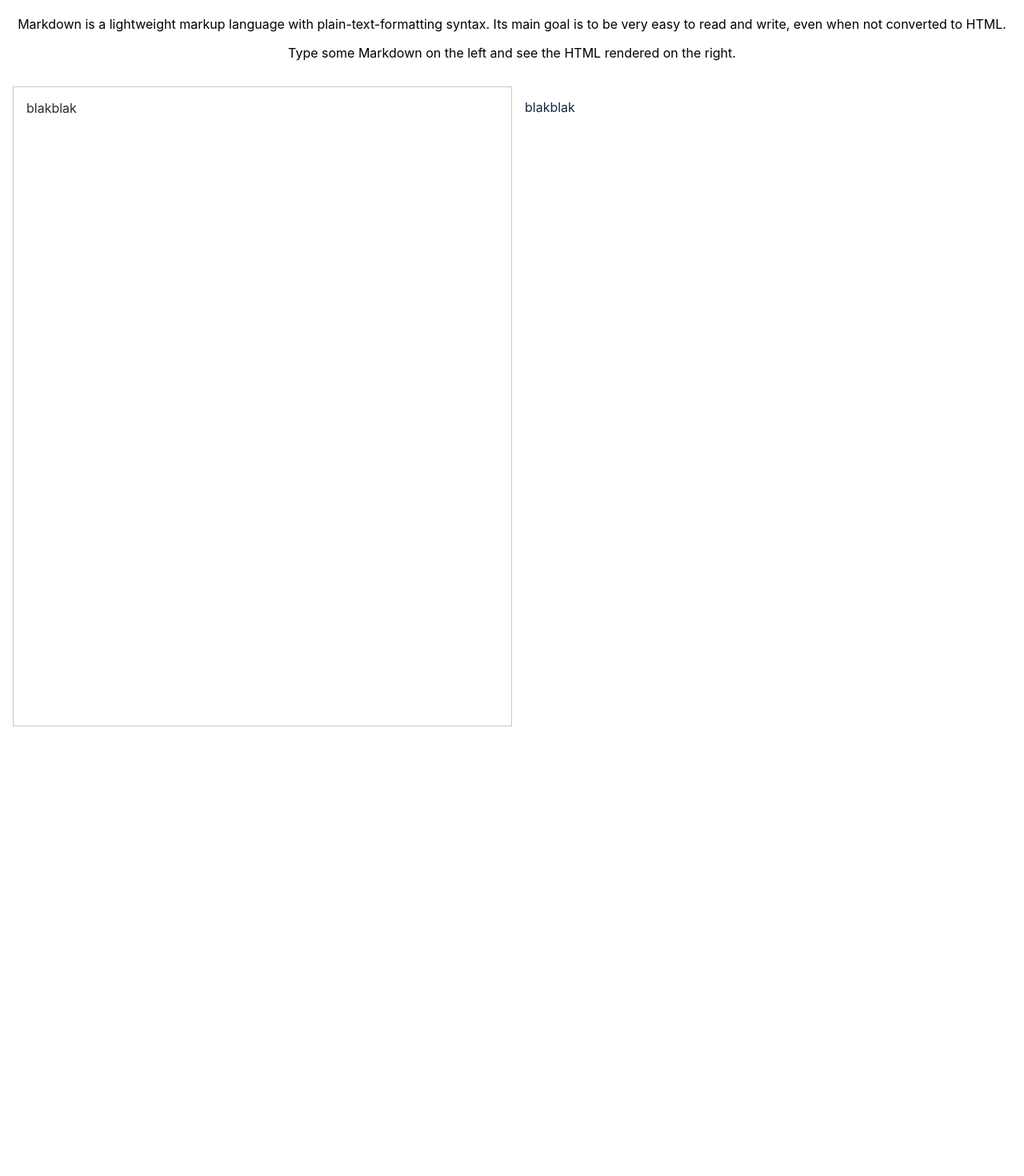
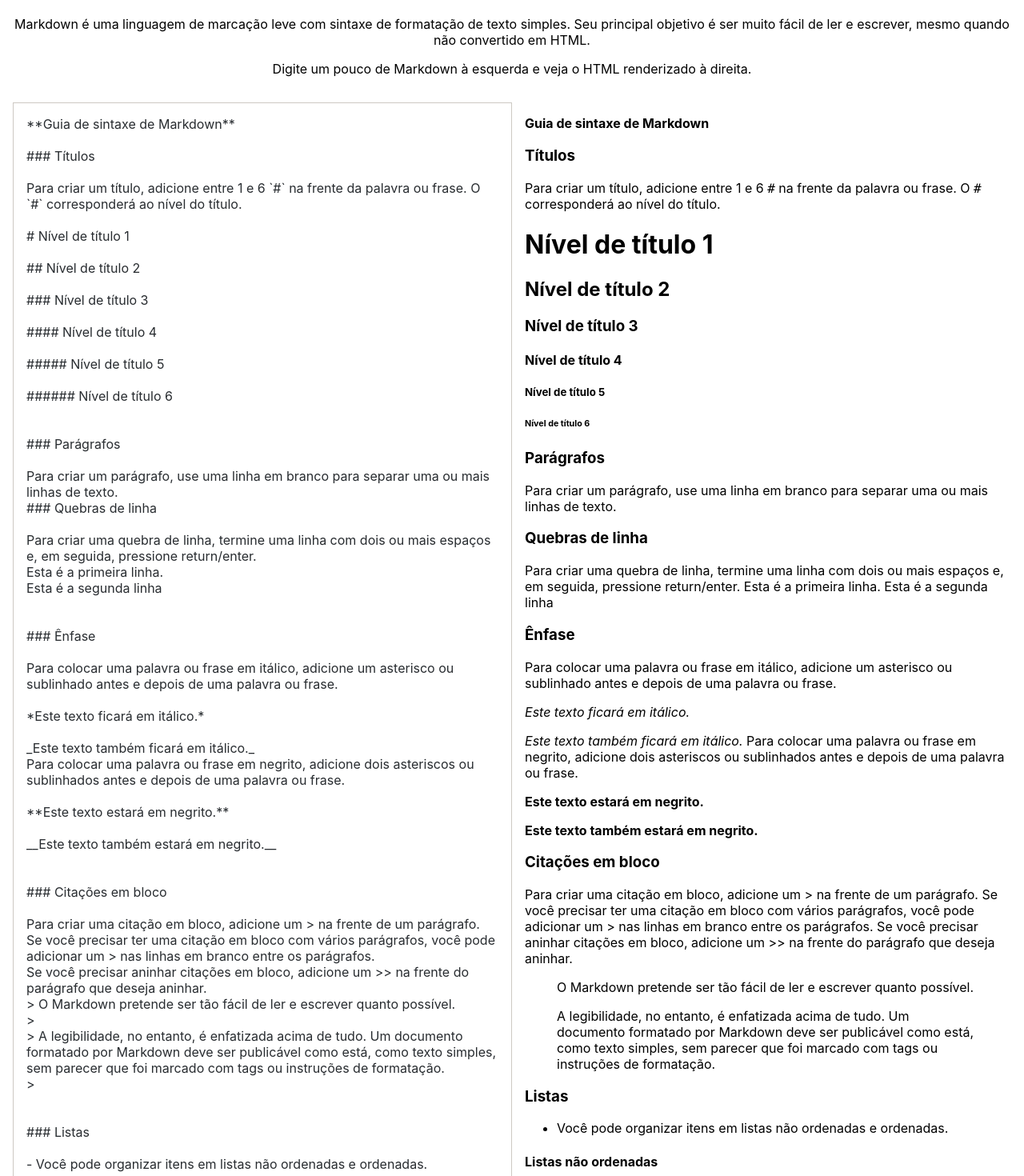
Before and after one commit to RosaErick/MarkdownPreview.FCC, a React (Vite) app: page / in a window 1280 px wide. Shown: the part 120-1590 px from the top of the page at 80% size. Before the commit the page ends 1028 px from the top, so only its background shows below. Built offline with nearby package versions, Linux system fonts and the light colour scheme.

Commit message:
adding placeholder text, favicon, metadata and cleaning code

```diff
--- a/index.html
+++ b/index.html
@@ -1,10 +1,14 @@
 <!DOCTYPE html>
-<html lang="en">
+<html lang="PT-BR">
   <head>
     <meta charset="UTF-8" />
     <link rel="icon" type="image/svg+xml" href="/src/imgs/favicon.ico" />
     <meta name="viewport" content="width=device-width, initial-scale=1.0" />
-    <title>Vite App</title>
+    <meta
+      description="Markdown Preview for FreeCodeCamp Curriculum"
+      author="Erick Rosa"
+    />
+    <title>Markdown Preview</title>
   </head>
   <body>
     <div id="root"></div>
--- a/package.json
+++ b/package.json
@@ -1,5 +1,6 @@
 {
   "name": "markdown-preview-fcc",
+  "author":"Erick Rosa",
   "version": "0.0.0",
   "scripts": {
     "dev": "vite",
--- a/src/App.jsx
+++ b/src/App.jsx
@@ -3,7 +3,6 @@ import { Header } from "./components/header";
 import Preview from "./components/preview";
 import { Editor } from "./components/editor";
 import styled, { keyframes } from "styled-components";
-
 
 const GitHubIconArm = styled.path`
   transform-origin: 8em 6em;
@@ -55,7 +54,139 @@ const Wrapper = styled.div`
   min-height: 100vh;
 `;
 
-const placeholder = "blakblak";
+const placeholder = `**Guia de sintaxe de Markdown**
+
+### Títulos
+
+Para criar um título, adicione entre 1 e 6 \`#\` na frente da palavra ou frase. O \`#\` corresponderá ao nível do título.
+
+# Nível de título 1
+
+## Nível de título 2
+
+### Nível de título 3
+
+#### Nível de título 4
+
+##### Nível de título 5
+
+###### Nível de título 6
+
+
+### Parágrafos
+
+Para criar um parágrafo, use uma linha em branco para separar uma ou mais linhas de texto.
+### Quebras de linha
+
+Para criar uma quebra de linha, termine uma linha com dois ou mais espaços e, em seguida, pressione return/enter.
+Esta é a primeira linha.
+Esta é a segunda linha
+
+
+### Ênfase
+
+Para colocar uma palavra ou frase em itálico, adicione um asterisco ou sublinhado antes e depois de uma palavra ou frase.
+
+*Este texto ficará em itálico.*
+
+_Este texto também ficará em itálico._
+Para colocar uma palavra ou frase em negrito, adicione dois asteriscos ou sublinhados antes e depois de uma palavra ou frase.
+
+**Este texto estará em negrito.**
+
+__Este texto também estará em negrito.__
+
+
+### Citações em bloco
+
+Para criar uma citação em bloco, adicione um > na frente de um parágrafo. Se você precisar ter uma citação em bloco com vários parágrafos, você pode adicionar um > nas linhas em branco entre os parágrafos.
+Se você precisar aninhar citações em bloco, adicione um >> na frente do parágrafo que deseja aninhar.
+> O Markdown pretende ser tão fácil de ler e escrever quanto possível.
+>
+> A legibilidade, no entanto, é enfatizada acima de tudo. Um documento formatado por Markdown deve ser publicável como está, como texto simples, sem parecer que foi marcado com tags ou instruções de formatação.
+>
+
+
+### Listas
+
+- Você pode organizar itens em listas não ordenadas e ordenadas.
+
+
+#### Listas não ordenadas
+
+Para criar uma lista não ordenada, adicione traços (-), asteriscos (*) ou sinais de adição (+) na frente dos itens de linha.
+- Item 1
+- Item 2
+  - Item 2.1
+  - Item 2.2
+- Item 3
+
+
+#### Listas ordenadas
+
+Para criar uma lista ordenada, adicione números seguidos por períodos e itens de linha.
+1. Item 1
+2. Item 2
+3. Item 3
+  1. Item 3.1
+  2. Item 3.2
+4. Item 4
+
+
+### Blocos de código
+
+Normalmente são recuados quatro espaços ou uma tabulação.
+Você pode envolver seu código com \`\`\` para criar um bloco de código e, adicionando um idioma opcional, seu código terá realce de sintaxe.
+Você pode recuar cada linha do bloco em pelo menos quatro espaços ou uma tabulação.
+\`\`\`js
+console.log("Olá mundo!");
+\`\`\`
+    <html>
+      <head></head>
+      <corpo>
+        <h1>Olá Mundo</h1>
+      </body>
+    </html>
+
+### Regras horizontais
+
+Para criar uma régua horizontal, use três ou mais asteriscos (***), traços (---) ou sublinhados (___) em uma linha.
+***
+
+
+### Imagens
+
+Para adicionar uma imagem, adicione um ponto de exclamação (!), seguido por um texto alternativo entre colchetes e o caminho ou URL para o recurso de imagem.
+
+![Logo](http://blog.joeybronner.fr/wp-content/uploads/2014/02/markdown_logo_large.png)
+
+Para adicionar um link a uma imagem, coloque o Markdown da imagem entre colchetes e adicione o link entre parênteses
+
+![Status da Netlify](https://api.netlify.com/api/v1/badges/4f96a8ed-8cd8-437e-8179-0f654debd772/deploy-status)
+
+### Links
+
+Para criar um link, coloque o texto do link entre colchetes e siga-o imediatamente com o URL entre parênteses.
+Para adicionar um título, coloque-o entre parênteses após o URL.
+Este é um [link](https://github.com/RosaErick/markdown-preview-fcc) para o repositório.
+Você pode ler mais sobre Markdown [aqui](https://www.markdownguide.org/basic-syntax "Markdown Guide").
+
+### URLs e endereços de e-mail
+
+Para transformar um URL ou endereço de e-mail em um link, coloque-o entre colchetes angulares.
+<https://daringfireball.net/projects/markdown/syntax>
+<seunome@exemplo.com>
+
+### Listas de tarefas
+- [x] este é um item completo
+- [ ] este é um item incompleto
+
+### Tabelas
+
+| Cabeçalho | Cabeçalho |
+| -------- |:--------:|
+| Conteúdo | Conteúdo |
+`;
 
 export default function App() {
   const [text, setText] = useState(placeholder);
--- a/src/components/GlobalStyle.jsx
+++ b/src/components/GlobalStyle.jsx
@@ -1,5 +1,4 @@
 import { createGlobalStyle } from "styled-components";
-
 
 const GlobalStyle = createGlobalStyle`
 
@@ -9,21 +8,9 @@ const GlobalStyle = createGlobalStyle`
   box-sizing: border-box;
 }
 
-
-
-code {
-  font-family: source-code-pro, Menlo, Monaco, Consolas, 'Courier New',
-    monospace;
-}
-
 #root {
   min-height: 100vh;
 }
+`;
 
-
-
-
-
-`
-
-export default GlobalStyle
+export default GlobalStyle;
--- a/src/components/header.jsx
+++ b/src/components/header.jsx
@@ -16,12 +16,13 @@ const Header = () => {
     <HeaderBlock>
       <h1 className="HeaderTitle">Markdown Previewer</h1>
       <p>
-        Markdown is a lightweight markup language with plain-text-formatting
-        syntax. Its main goal is to be very easy to read and write, even when
-        not converted to HTML.
+        Markdown é uma linguagem de marcação leve com sintaxe de formatação de
+        texto simples. Seu principal objetivo é ser muito fácil de ler e
+        escrever, mesmo quando não convertido em HTML.
       </p>
       <p>
-        Type some Markdown on the left and see the HTML rendered on the right.
+        Digite um pouco de Markdown à esquerda e veja o HTML renderizado à
+        direita.
       </p>
     </HeaderBlock>
   );
--- a/src/components/preview.jsx
+++ b/src/components/preview.jsx
@@ -1,43 +1,23 @@
-import React from 'react'
-import DOMpurify from 'dompurify'
-import ReactMarkdown from 'react-markdown'
-import styled from 'styled-components'
+import React from "react";
+import DOMpurify from "dompurify";
+import ReactMarkdown from "react-markdown";
+import styled from "styled-components";
 
 const PreviewBlock = styled.div`
- div{ padding: 1rem;
+  div {
+    padding: 1rem;
     padding-top: 0;
-  color: #132743;
     overflow-wrap: break-word;
+  }
+`;
 
-}
-
-`
-
-export default function Preview ({ text }) {
-
+export default function Preview({ text }) {
   const textcleaner = DOMpurify.sanitize(text);
   return (
     <PreviewBlock>
-    <div
-      id="preview"
-      aria-live="polite"
-      className="Preview"
-
-            >
+      <div id="preview" aria-live="polite" className="Preview">
         <ReactMarkdown>{text}</ReactMarkdown>
-
       </div>
-
     </PreviewBlock>
-
-
-
-
-    )
-
-
-
-
-
-
+  );
 }
--- a/src/index.css
+++ b/src/index.css
@@ -1,26 +1,22 @@
 body {
   margin: 0;
-  font-family: -apple-system, 'Oxygen', 'Segoe UI', 'Roboto', 'Oxygen',
-    'Ubuntu', 'Cantarell', 'Fira Sans', 'Droid Sans', 'Helvetica Neue',
-    sans-serif;
+  font-family: -apple-system, "Oxygen", "Segoe UI", "Roboto", "Oxygen", "Ubuntu",
+    "Cantarell", "Fira Sans", "Droid Sans", "Helvetica Neue", sans-serif;
   -webkit-font-smoothing: antialiased;
   -moz-osx-font-smoothing: grayscale;
 }
 
 code {
-  font-family: source-code-pro, Menlo, Monaco, Consolas, 'Courier New',
+  font-family: source-code-pro, Menlo, Monaco, Consolas, "Courier New",
     monospace;
 }
 
-
-textarea{
+textarea {
   color: #282c30;
   resize: none;
+  padding: 1rem;
+  margin-left: 1rem;
   font-size: 1rem;
   font-family: inherit;
   border: 1px solid #cdc9c3;
-  padding: 1rem;
-  margin-left: 1rem;
-
-
 }
```
Also changed, not shown: src/main.jsx (+8 -8 lines), 1 other file (tests, documents, lock files or other folders). Lines whose indentation alone changed are shown as unchanged.
